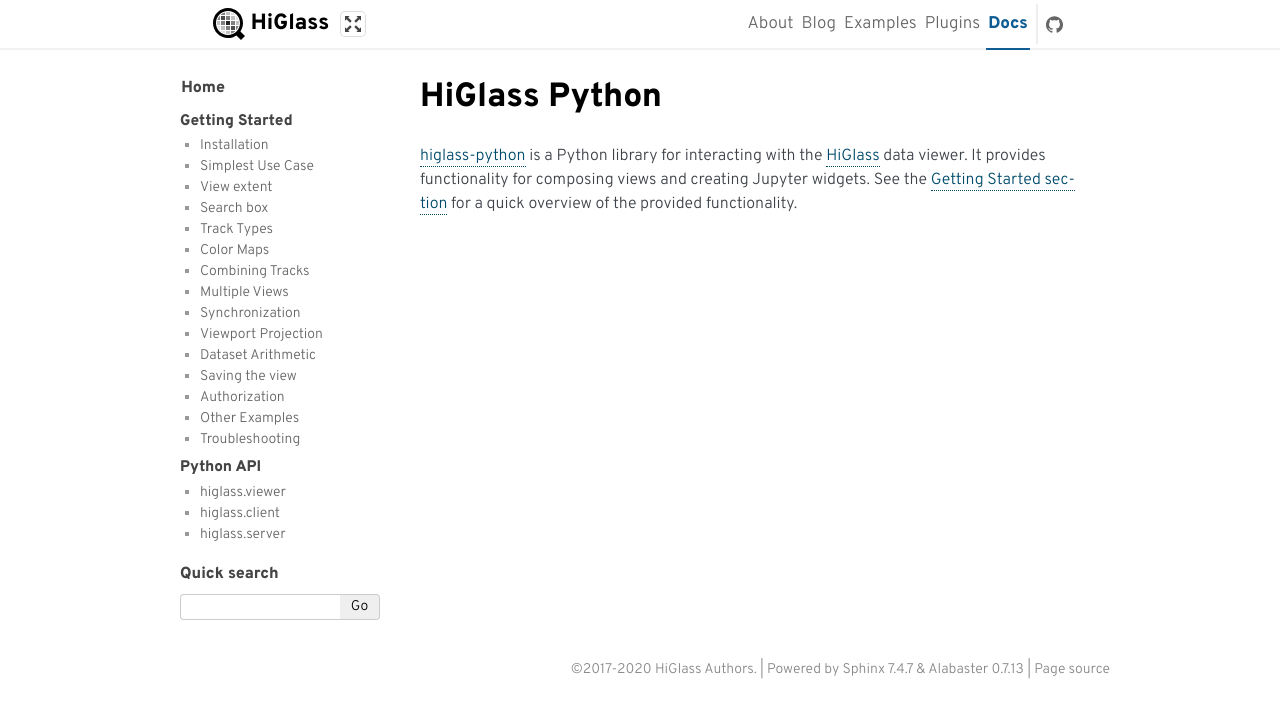
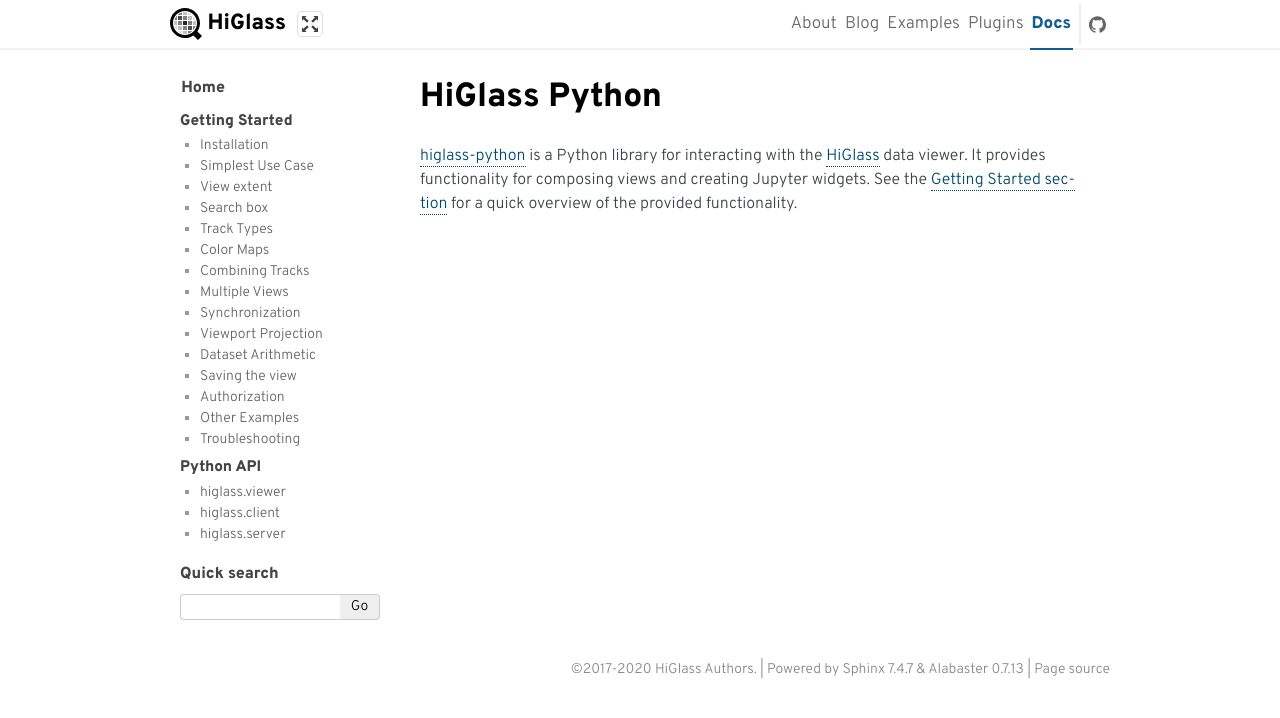
Before and after one commit to higlass/higlass-python, a Sphinx documentation site: the page built from docs/index.rst, in a window 1280 px wide. Shown: the top 718 px of the page. Built offline with Sphinx 7.4.7, drawn with Linux system fonts in a browser that asks for light colours; formulas are drawn with MathJax 3.

Commit message:
Match header and content width

```diff
--- a/docs/higlass_theme/static/higlass.css
+++ b/docs/higlass_theme/static/higlass.css
@@ -281,16 +281,9 @@
 /* 1280px */
 @media screen and (min-width: 80em) {
   .wrap {
-    margin-left: 16.66667%; /* 1/6 */
-    margin-right: 16.66667%;
-  }
-}
-
-/* 1600px */
-@media screen and (min-width: 100em) {
-  .wrap {
-    margin-left: 20%; /* 1/5 */
-    margin-right: 20%;
+    margin-left: auto;
+    margin-right: auto;
+    width: 940px; /* Matches the Alibaster theme */
   }
 }
 
```
